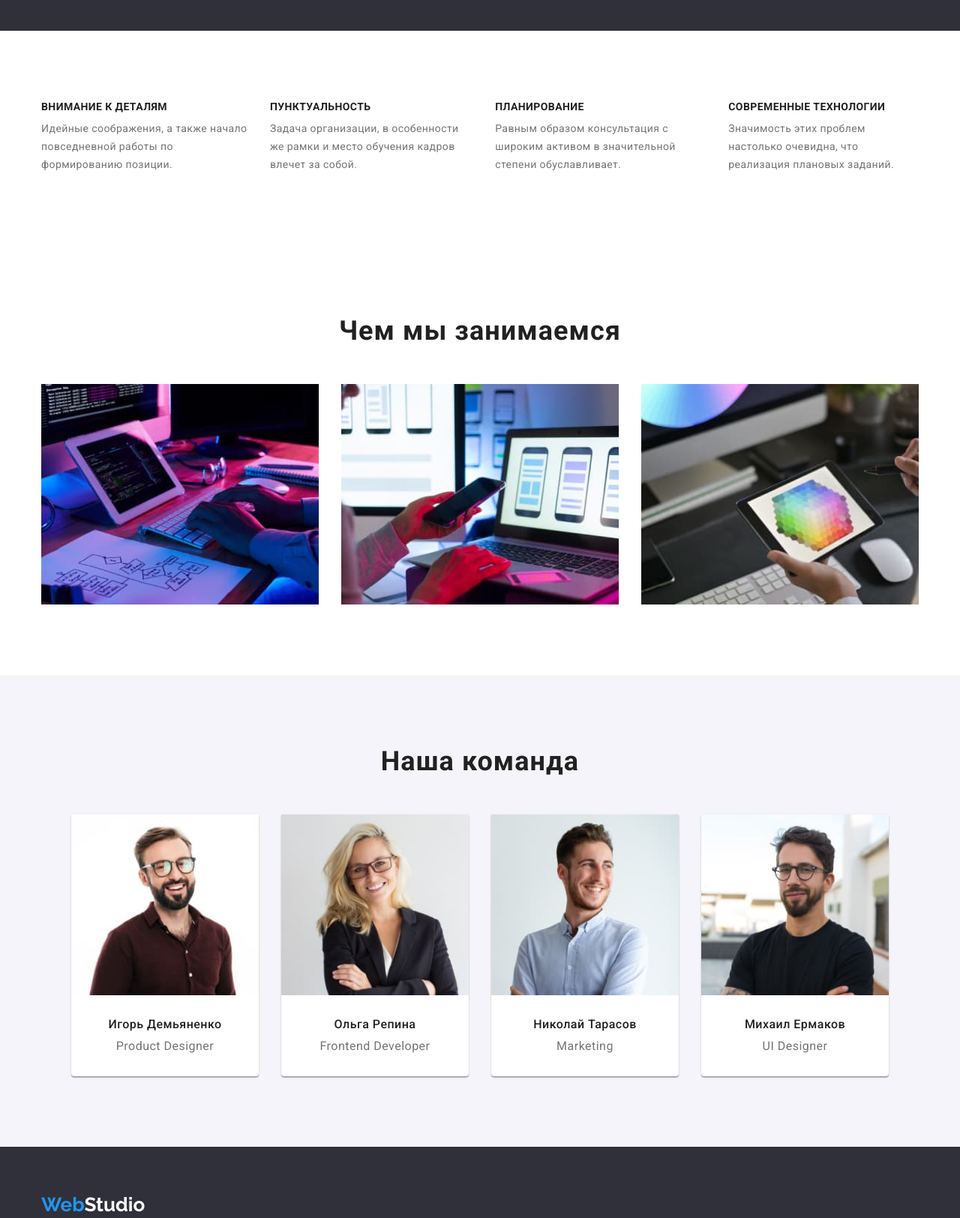
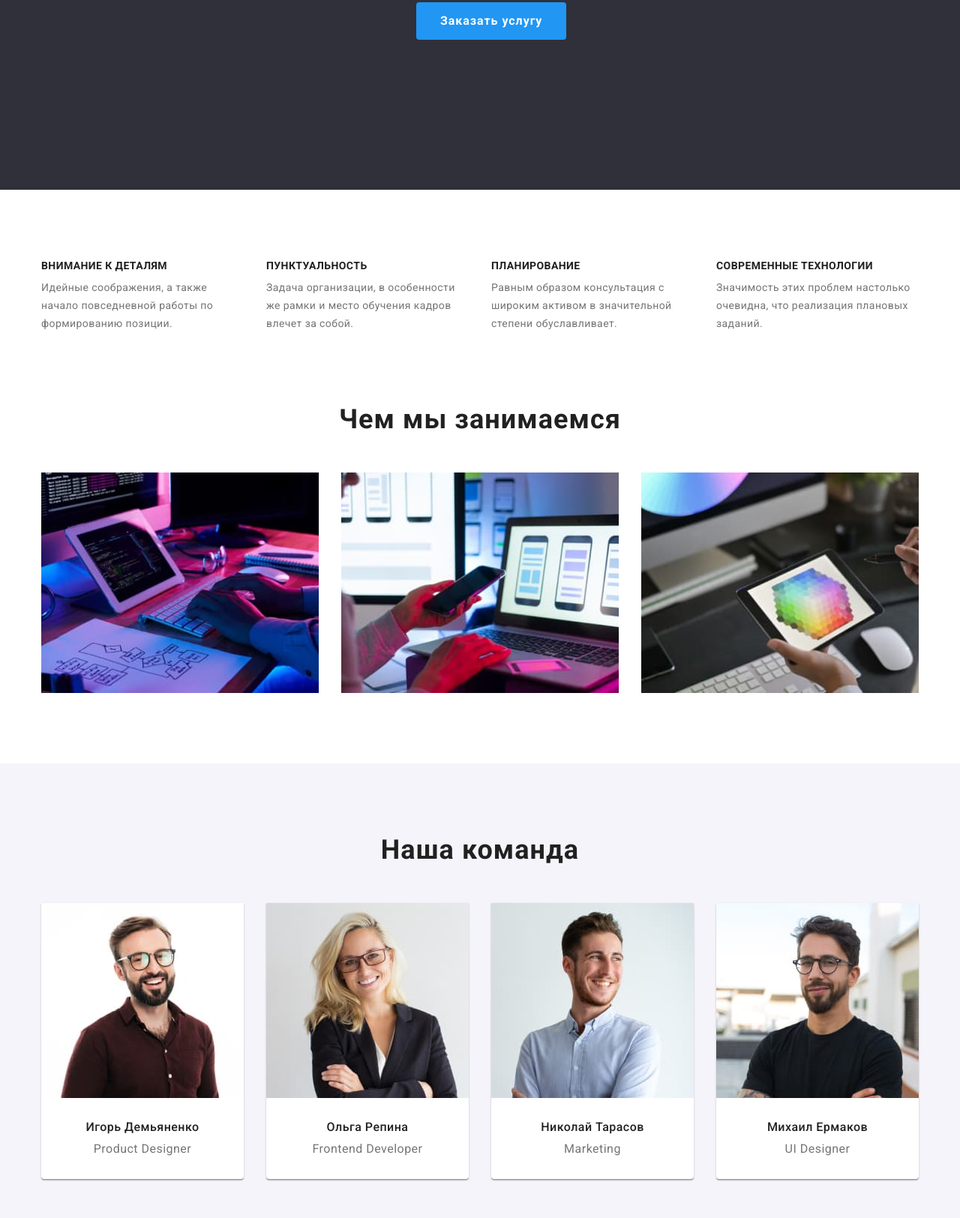
Before and after one commit to AndreyMikhalev/goit-markup-hw-03, a plain HTML site: page index.html in a window 1280 px wide. Shown: the part 428-2052 px from the top of the page at 75% size. Drawn offline with nearby package versions, Linux system fonts and the light colour scheme.

Commit message:
fix mistakes

```diff
--- a/css/styles.css
+++ b/css/styles.css
@@ -85,6 +85,9 @@ address {
 .nav-list-item:not(:last-child) {
   margin-right: 50px;
 }
+.nav-list-item > .nav.link {
+  color: var(--second-text-color);
+}
 .header-mail {
   margin-left: auto;
   margin-right: 50px;
@@ -96,7 +99,7 @@ address {
   font-size: 14px;
   line-height: 1.14;
   letter-spacing: 0.02em;
-  color: var(--second-text-color);
+  color: var(--prime-text-color);
 }
 .main.link:hover,
 .main.link:focus,
@@ -106,9 +109,6 @@ address {
 .nav.link:focus,
 .nav.link.current {
   color: var(--accent-color);
-}
-header > a {
-  color: var(--prime-text-color);
 }
 
 /*🔽🔽🔽   M A I N   S E C T I O N   🔽🔽🔽*/
@@ -120,8 +120,11 @@ header > a {
 }
 .section.hero {
   background-color: var(--background-color);
+  padding: 200px 0px;
 }
-
+.section.our-work {
+  padding-top: 0px;
+}
 .hero-title {
   margin-bottom: 30px;
   margin-left: 252px;
@@ -159,14 +162,17 @@ header > a {
 
 /*--------- features --------- */
 
-.features-list {
+.feature-list {
   display: flex;
   justify-content: center;
+}
+.feature-item {
+  width: 270px;
 }
 .feature-item:not(:last-child) {
   margin-right: 30px;
 }
-.features-title {
+.feature-title {
   margin-bottom: 10px;
   font-size: 14px;
   line-height: 1.14;
@@ -215,10 +221,10 @@ header > a {
     0px 2px 1px rgba(0, 0, 0, 0.2);
   border-radius: 0px 0px 4px 4px;
 }
-
+.staff {
+  padding: 30px 0px;
+}
 .names {
-  margin-top: 30px;
-  margin-bottom: 10px;
   font-weight: 500;
   font-size: 16px;
   line-height: 1.18;
@@ -227,7 +233,7 @@ header > a {
   color: var(--second-text-color);
 }
 .professions {
-  margin-bottom: 30px;
+  margin-top: 10px;
   font-weight: 400;
   font-size: 16px;
   line-height: 1.18;
@@ -272,7 +278,7 @@ header > a {
 .filters-list {
   display: flex;
   justify-content: center;
-  margin-bottom: 34px;
+  margin-bottom: 50px;
 }
 .filters {
   padding: 6px 22px;
@@ -302,7 +308,7 @@ header > a {
   letter-spacing: 0.06em;
   color: var(--second-text-color);
 }
-.item-type {
+.item-activity {
   font-size: 16px;
   line-height: 1.87;
   letter-spacing: 0.03em;
--- a/index.html
+++ b/index.html
@@ -56,30 +56,30 @@
       </section>
       <section class="section">
         <div class="container">
-          <ul class="features-list">
+          <ul class="feature-list">
             <li class="feature-item list">
-              <h3 class="features-title">Внимание к деталям</h3>
+              <h3 class="feature-title">Внимание к деталям</h3>
               <p class="feature-text">
                 Идейные соображения, а также начало повседневной работы по
                 формированию позиции.
               </p>
             </li>
             <li class="feature-item list">
-              <h3 class="features-title">Пунктуальность</h3>
+              <h3 class="feature-title">Пунктуальность</h3>
               <p class="feature-text">
                 Задача организации, в особенности же рамки и место обучения
                 кадров влечет за собой.
               </p>
             </li>
             <li class="feature-item list">
-              <h3 class="features-title">Планирование</h3>
+              <h3 class="feature-title">Планирование</h3>
               <p class="feature-text">
                 Равным образом консультация с широким активом в значительной
                 степени обуславливает.
               </p>
             </li>
             <li class="feature-item list">
-              <h3 class="features-title">Современные технологии</h3>
+              <h3 class="feature-title">Современные технологии</h3>
               <p class="feature-text">
                 Значимость этих проблем настолько очевидна, что реализация
                 плановых заданий.
@@ -88,7 +88,7 @@
           </ul>
         </div>
       </section>
-      <section class="section">
+      <section class="section our-work">
         <div class="container">
           <h2 class="our-work-title">Чем мы занимаемся</h2>
           <ul class="our-work list">
@@ -124,37 +124,45 @@
               <img
                 src="./images/img1.jpg"
                 alt="Дядька в очках и рубашке"
-                width="250"
+                width="270"
               />
+              <div class="staff">
                 <p class="names">Игорь Демьяненко</p>
                 <p class="professions">Product Designer</p>
+              </div>
             </li>
             <li class="team-item">
               <img
                 src="./images/img2.jpg"
                 alt="Блондинка в черном пиджаке"
-                width="250"
+                width="270"
               />
+              <div class="staff">
                 <p class="names">Ольга Репина</p>
                 <p class="professions">Frontend Developer</p>
+              </div>
             </li>
             <li class="team-item">
               <img
                 src="./images/img3.jpg"
                 alt="Парень в голубой рубашке"
-                width="250"
+                width="270"
               />
+              <div class="staff">
                 <p class="names">Николай Тарасов</p>
                 <p class="professions">Marketing</p>
+              </div>
             </li>
             <li class="team-item">
               <img
                 src="./images/img4.jpg"
                 alt="Парень с тату в футболке"
-                width="250"
+                width="270"
               />
+              <div class="staff">
                 <p class="names">Михаил Ермаков</p>
                 <p class="professions">UI Designer</p>
+              </div>
             </li>
           </ul>
         </div>
```
Also changed, not shown: portfolio.html (+9 -9 lines). Lines whose indentation alone changed are shown as unchanged.
